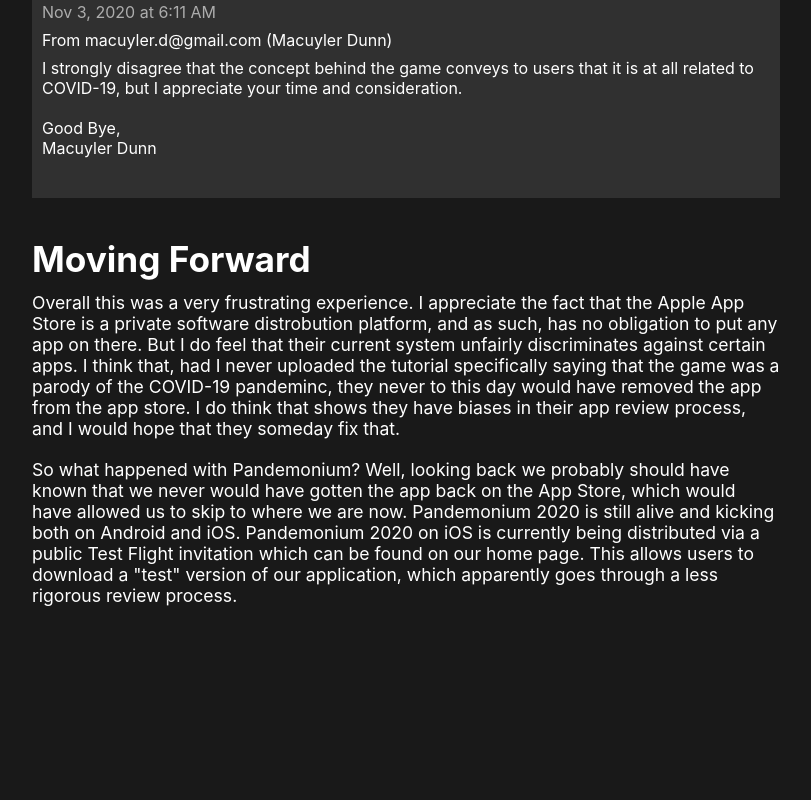
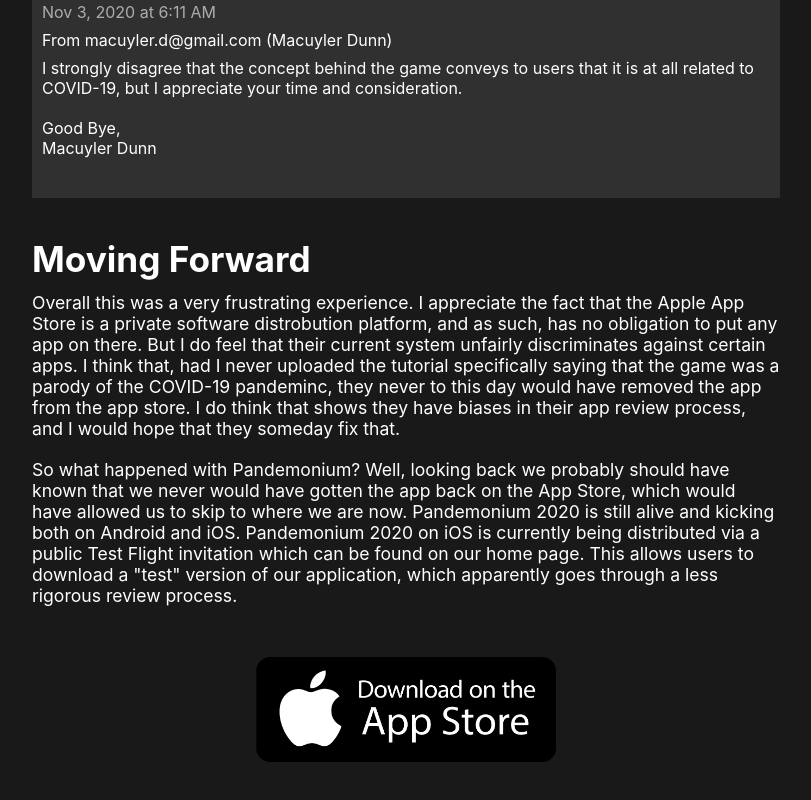
Before and after one commit to macuyler/pandemonium-site, a React (Create React App) app: page /appstore in a window 1280 px wide. Shown: the part 7700-8500 px from the top of the page, without its empty margins (234-1045 px from the left). Before the commit the page ends 8356 px from the top, so only its background shows below. Built offline with nearby package versions, Linux system fonts and the light colour scheme; no server answers.

Commit message:
Add AppStore button to AppStore page

```diff
--- a/src/components/pages/AppStore/index.js
+++ b/src/components/pages/AppStore/index.js
@@ -642,6 +642,14 @@
           apparently goes through a less rigorous review process.
         </p>
       </div>
+      <a
+        className={classes.appStore}
+        href="https://testflight.apple.com/join/eW91KKLW"
+        rel="noopener noreferrer"
+        target="_blank"
+      >
+        Download on the App Store
+      </a>
     </div>
   );
 };
--- a/src/components/pages/AppStore/styles.js
+++ b/src/components/pages/AppStore/styles.js
@@ -1,4 +1,5 @@
 import FileIcon from '../../../assets/img/fileicon.png';
+import AppStore from '../../../assets/img/app-store.png';
 
 const AppStoreStyles = {
   reviews: {
@@ -60,6 +61,25 @@
     backgroundSize: '24px auto',
     backgroundRepeat: 'no-repeat',
   },
+  appStore: {
+    backgroundImage: `url(${AppStore})`,
+    width: 300,
+    height: 106,
+    backgroundSize: '100%',
+    backgroundPosition: 'center center',
+    backgroundRepeat: 'no-repeat',
+    color: 'rgba(0,0,0,0)',
+    transition: 'all 250ms ease',
+    marginBottom: 50,
+    '&:hover': {
+      transform: 'scale(1.08)',
+    },
+  },
+  '@media only screen and (max-width: 350px)': {
+    appStore: {
+      width: '80%',
+    },
+  },
 };
 
 export default AppStoreStyles;
```
